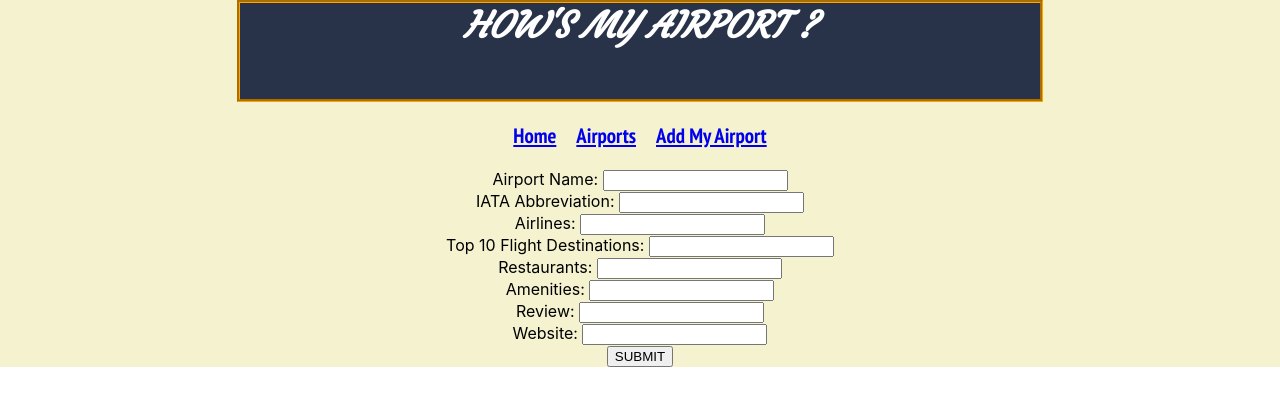
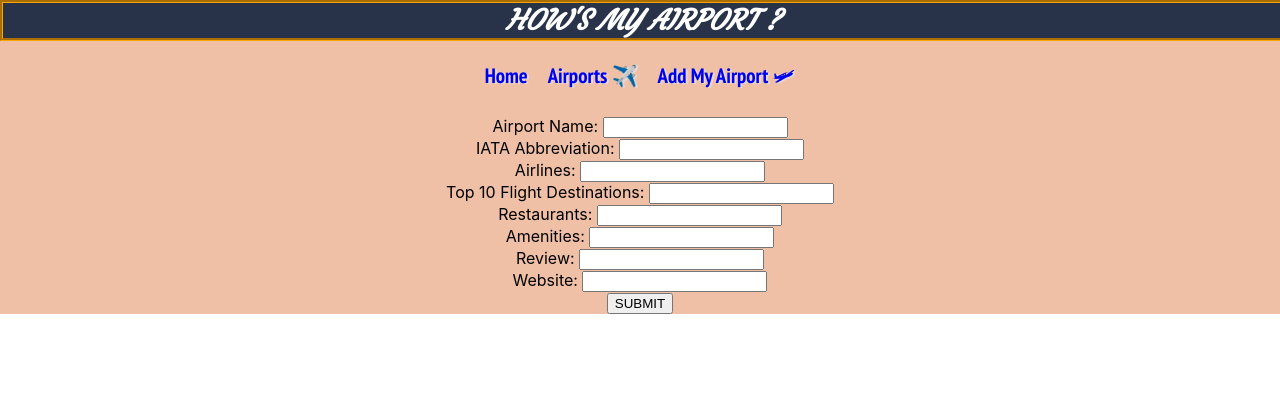
Before and after one commit to corysmith1522/location-react-app, a React (Create React App) app in the folder hows-my-airport/: page /create in a window 1280 px wide. Shown: the top 406 px of the page. Built offline with nearby package versions, Linux system fonts and the light colour scheme.

Commit message:
text shadows

```diff
--- a/hows-my-airport/src/App.css
+++ b/hows-my-airport/src/App.css
@@ -3,7 +3,7 @@
 }
 
 .App {
-  background-color: #f5f2d0;
+  background-color: #f0c0a6;
 }
 
 nav {
@@ -15,4 +15,16 @@ nav {
   margin: 10px;
   font-family: "PT Sans Narrow", sans-serif;
   font-size: 1.3em;
+  text-shadow: 2px 1px #e3d8d8;
+  text-decoration: none;
+  transition: transform 0.5s;
 }
+
+.link:hover {
+  color: #ffffff;
+  text-shadow: 2px 1px #000000;
+  transform: scale(1.5);
+}
+
+.emoji {
+}
--- a/hows-my-airport/src/App.js
+++ b/hows-my-airport/src/App.js
@@ -17,10 +17,10 @@ function App() {
           Home
         </Link>
         <Link to="/airports" className="link">
-          Airports
+          Airports <span className="emoji">✈️</span>
         </Link>
         <Link to="/create" className="link">
-          Add My Airport
+          Add My Airport <span className="emoji">🛩</span>
         </Link>
       </nav>
       <Route exact path="/">
--- a/hows-my-airport/src/components/List.jsx
+++ b/hows-my-airport/src/components/List.jsx
@@ -1,6 +1,7 @@
 import React, { useEffect, useState } from 'react';
 import axios from "axios";
 import Details from "./Details"
+import "./css/List.css"
 
 
 function List() {
@@ -35,7 +36,7 @@ function List() {
     <div>
       {airports.map((airport) => (
         <div>
-          <p key={airport.id}>{airport.fields.airport} ({airport.fields.abbreviation}) <a href={airport.fields.website}>Website</a></p>
+          <p key={airport.id} className="base-info">{airport.fields.airport} ({airport.fields.abbreviation}) <a href={airport.fields.website} className="website">Website</a></p>
           <Details airport={airport} />
         </div>
       ))}
--- a/hows-my-airport/src/components/css/Header.css
+++ b/hows-my-airport/src/components/css/Header.css
@@ -8,9 +8,9 @@ h1 {
   color: #ffffff;
   font-stretch: expanded;
   margin: 0 auto;
-  width: 100vh;
-  height: 12vh;
+  width: 100%;
+  height: auto;
   border-style: groove;
   border-color: #ffa500;
-  font-size: 2.25em;
+  font-size: 28px;
 }
--- a/hows-my-airport/src/components/css/Image.css
+++ b/hows-my-airport/src/components/css/Image.css
@@ -1,5 +1,5 @@
 img {
-  width: 100vh;
+  width: 50%;
   height: auto;
   padding: 20px;
 }
--- /dev/null
+++ b/hows-my-airport/src/components/css/List.css
@@ -0,0 +1,18 @@
+.base-info {
+  font-family: "PT Sans Narrow", sans-serif;
+  margin: 10px;
+  font-size: 120%;
+  text-shadow: 2px 1px #e3d8d8;
+}
+
+.website {
+  display: block;
+  margin: 5px;
+  text-decoration: none;
+  text-shadow: 2px 1px #e3d8d8;
+}
+
+.website:hover {
+  color: #ffffff;
+  text-shadow: 2px 1px #000000;
+}
```
